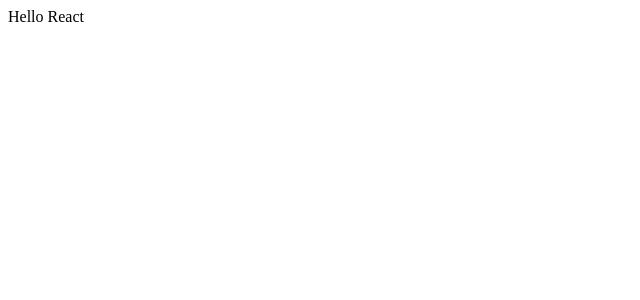
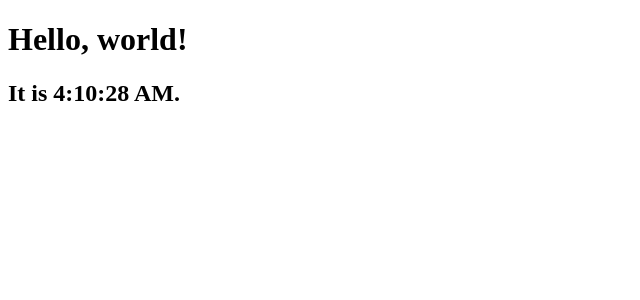
Before and after one commit to farhad06/ownreactapp, a React (Create React App) app: page / in a window 1280 px wide. Shown: the top 300 px of the page, without its empty margins (0-640 px from the left). Built offline with nearby package versions, Linux system fonts and the light colour scheme.

Commit message:
new commit

```diff
--- a/src/App.js
+++ b/src/App.js
@@ -1,7 +1,6 @@
-function App() {
-  return (
-   <div>Hello React</div>
-  );
-}
 
-export default App;
+
+// function App() {
+//   return <div>Hello React</div>;
+// }
+// export default App;
--- a/src/index.js
+++ b/src/index.js
@@ -1,18 +1,35 @@
-import React from 'react';
-import ReactDOM from 'react-dom';
-import App from './App';
-import reportWebVitals from './reportWebVitals';
+import React from "react";
+import ReactDom from "react-dom";
+// import App from "./App";
+import reportWebVitals from "./reportWebVitals";
 
+// ReactDOM.render(
+//   <React.StrictMode>
+//     <App />
+//   </React.StrictMode>,
+//   document.getElementById("root")
+// );
+const name = "Farhad Ahamed";
+const element = <h1>Hello,{name}</h1>;
+ReactDom.render(element, document.getElementById("root"));
+reportWebVitals();
+function userName(user) {
+  return `${user.firstname} ${user.lastname}`;
+}
+const user = {
+  firstname: "Dipu",
+  lastname: "Mondal",
+};
+const ele = <h2>Hi!!!,{userName(user)}</h2>;
+ReactDom.render(ele, document.getElementById("root"));
+function tick() {
+  const elemen = (
+    <div>
+      <h1>Hello, world!</h1>
+      <h2>It is {new Date().toLocaleTimeString()}.</h2>
+    </div>
+  );
+  ReactDom.render(elemen, document.getElementById("root"));
+}
 
-
-
-ReactDOM.render(
-    <React.StrictMode>
-    <App />
-  </React.StrictMode>,
-  document.getElementById('root')
-);
-// If you want to start measuring performance in your app, pass a function
-// to log results (for example: reportWebVitals(console.log))
-// or send to an analytics endpoint. Learn more: https://bit.ly/CRA-vitals
-reportWebVitals();
+setInterval(tick, 1000);
--- a/src/reportWebVitals.js
+++ b/src/reportWebVitals.js
@@ -1,6 +1,6 @@
-const reportWebVitals = onPerfEntry => {
+const reportWebVitals = (onPerfEntry) => {
   if (onPerfEntry && onPerfEntry instanceof Function) {
-    import('web-vitals').then(({ getCLS, getFID, getFCP, getLCP, getTTFB }) => {
+    import("web-vitals").then(({ getCLS, getFID, getFCP, getLCP, getTTFB }) => {
       getCLS(onPerfEntry);
       getFID(onPerfEntry);
       getFCP(onPerfEntry);
```
